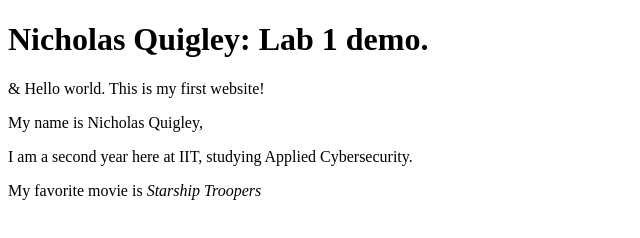
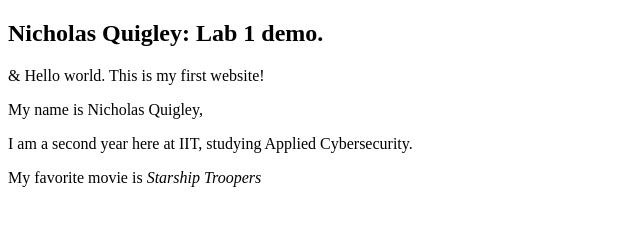
Before and after one commit to NickQuigley02/Lab1, a plain HTML site: page index.html in a window 1280 px wide. Shown: the whole page, without its empty margins (0-640 px from the left). Drawn offline with Linux system fonts and the light colour scheme.

Commit message:
Corrects Header Placement
I had a header in the title, and the validator got mad at me :(

```diff
--- a/index.html
+++ b/index.html
@@ -2,10 +2,10 @@
 <html lang="en">
 <head>
   <meta charset="UTF-8">
-  <h1>Nicholas Quigley: Lab 1 demo.</h1>
   <title>ITMD-361 Internet Technologies and Web Design</title>
 </head>
 <body>
+  <h2>Nicholas Quigley: Lab 1 demo.</h2>
   <p>&amp; Hello world. This is my first website!</p>
   <p>My name is Nicholas Quigley,</p>
   <p>I am a second year here at IIT, studying Applied Cybersecurity.</p>
```
